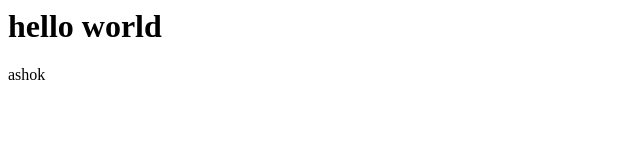
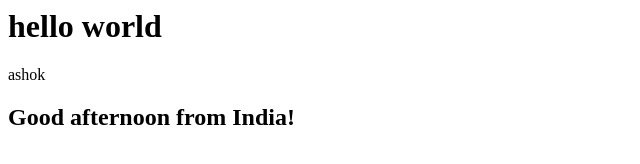
Before and after one commit to Gaur95/jecrc_test, a plain HTML site: page index.html in a window 1280 px wide. Shown: the whole page, without its empty margins (0-640 px from the left). Drawn offline with Linux system fonts and the light colour scheme.

Commit message:
Update index.html

```diff
--- a/index.html
+++ b/index.html
@@ -1,2 +1,3 @@
 <h1>hello world</h1>
 ashok
+<h2>Good afternoon from India!</h2>
```
